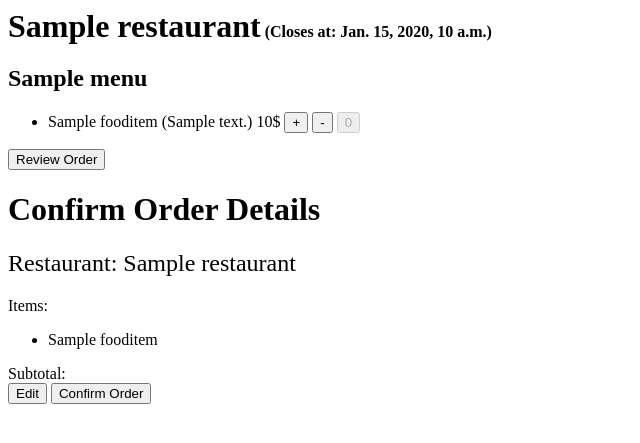
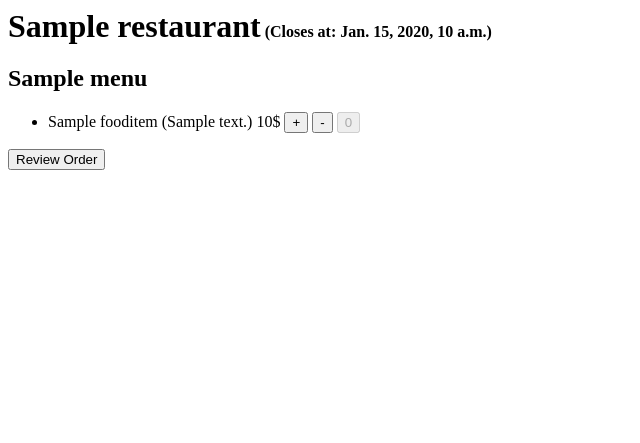
Before and after one commit to Ibrahim004/Restaurants-Pickup, a Django app: template foody/foodyapp/templates/foodyapp/menu_details2.html in a window 1280 px wide. Shown: the top 443 px of the page, without its empty margins (0-640 px from the left). Run offline with Django 3.2, Linux system fonts and the light colour scheme; the template is opened without the code that fills it: most values are stand-ins (such as "Sample title", 1, 10 or a date in 2020).

Commit message:
Fixes bug in menu_details2 template

```diff
--- a/foody/foodyapp/templates/foodyapp/menu_details2.html
+++ b/foody/foodyapp/templates/foodyapp/menu_details2.html
@@ -6,7 +6,7 @@
 </head>
 <body>
 {% if restaurant %}
-<div id="menu-details">
+<div id="menu-details" style="display:block;">
     <div>
         <h1 style="display:inline">{{restaurant.name}}</h1>
         <span><strong>(Closes at: {{restaurant.closing_time}})</strong></span>
@@ -33,7 +33,7 @@
 </div>
 {% endif %}
 
-<div style='' id="order-details">
+<div style='display:none;' id="order-details">
     <h1>Confirm Order Details</h1>
     <h2 style="font-weight:normal">Restaurant: {{restaurant.name}}</h2>
     <div>
@@ -115,7 +115,7 @@
 
     function editItems(){
         // change webpage title
-        document.getElementById('document-id').innerHTML = 'Menu Details';
+        document.getElementById('document-id').innerHTML = 'Menu';
 
         // show menu and hide order details
         document.getElementById('order-details').style.display = 'none';
```
